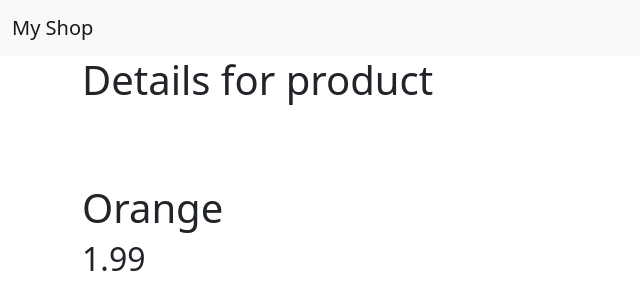
After one commit to yair-go/PyShopDjango, a Django app: page /products/details/1 in a window 1280 px wide. The commit adds this page. Shown: the top 283 px of the page, without its empty margins (0-640 px from the left). Run offline with Django 4.2, Linux system fonts and the light colour scheme; data comes from the database, SQL or seed files in the repository.

Commit message:
show product details from products page

```diff
--- a/PyShopDjango/settings.py
+++ b/PyShopDjango/settings.py
@@ -58,7 +58,8 @@ TEMPLATES = [
         'BACKEND': 'django.template.backends.django.DjangoTemplates',
         'DIRS': [
             BASE_DIR / 'templates',
-            os.path.join(BASE_DIR, 'main/template')
+            os.path.join(BASE_DIR, 'main/template'),
+            os.path.join(BASE_DIR, 'products.templates')
         ]
         ,
         'APP_DIRS': True,
--- /dev/null
+++ b/products/templates/products/product_details.html
@@ -0,0 +1,8 @@
+{% extends 'base.html' %}
+{% block content %}
+        <h1>Details for product</h1>
+        <br><br><br>
+        <h1> {{ product.name }}</h1>
+        <h2> {{ product.price }}</h2>
+        <img src="{{ product.image_url }}" width="400" height="600">
+ {% endblock %}
--- a/products/urls.py
+++ b/products/urls.py
@@ -1,8 +1,10 @@
 from django.urls import path
 from . import views
 
+app_name = 'products'
 
 urlpatterns = [
     path('', views.index),
     path('new', views.new),
+    path('details/<int:product_id>', views.product_details, name='product_details'),
 ]
--- a/products/views.py
+++ b/products/views.py
@@ -1,4 +1,4 @@
-from django.shortcuts import render
+from django.shortcuts import render, get_object_or_404
 from django.http import HttpResponse
 from .models import Product
 
@@ -11,3 +11,9 @@ def index(request):
 
 def new(request):
     return HttpResponse('New Products')
+
+
+def product_details(request, product_id):
+    product = get_object_or_404(Product, id=product_id)
+    context = {'product': product}
+    return render(request, 'products/product_details.html', context)
--- a/templates/index.html
+++ b/templates/index.html
@@ -10,7 +10,7 @@
                     <div class="card-body">
                         <h5 class="card-title">{{ product.name }}</h5>
                         <p class="card-text">% {{ product.price }}</p>
-                        <a href="#" class="btn btn-primary">Add to Cart</a>
+                        <a href={% url 'products:product_details' product.id %} class="btn btn-primary">Show Details</a>
                     </div>
                 </div>
             </div>
```
